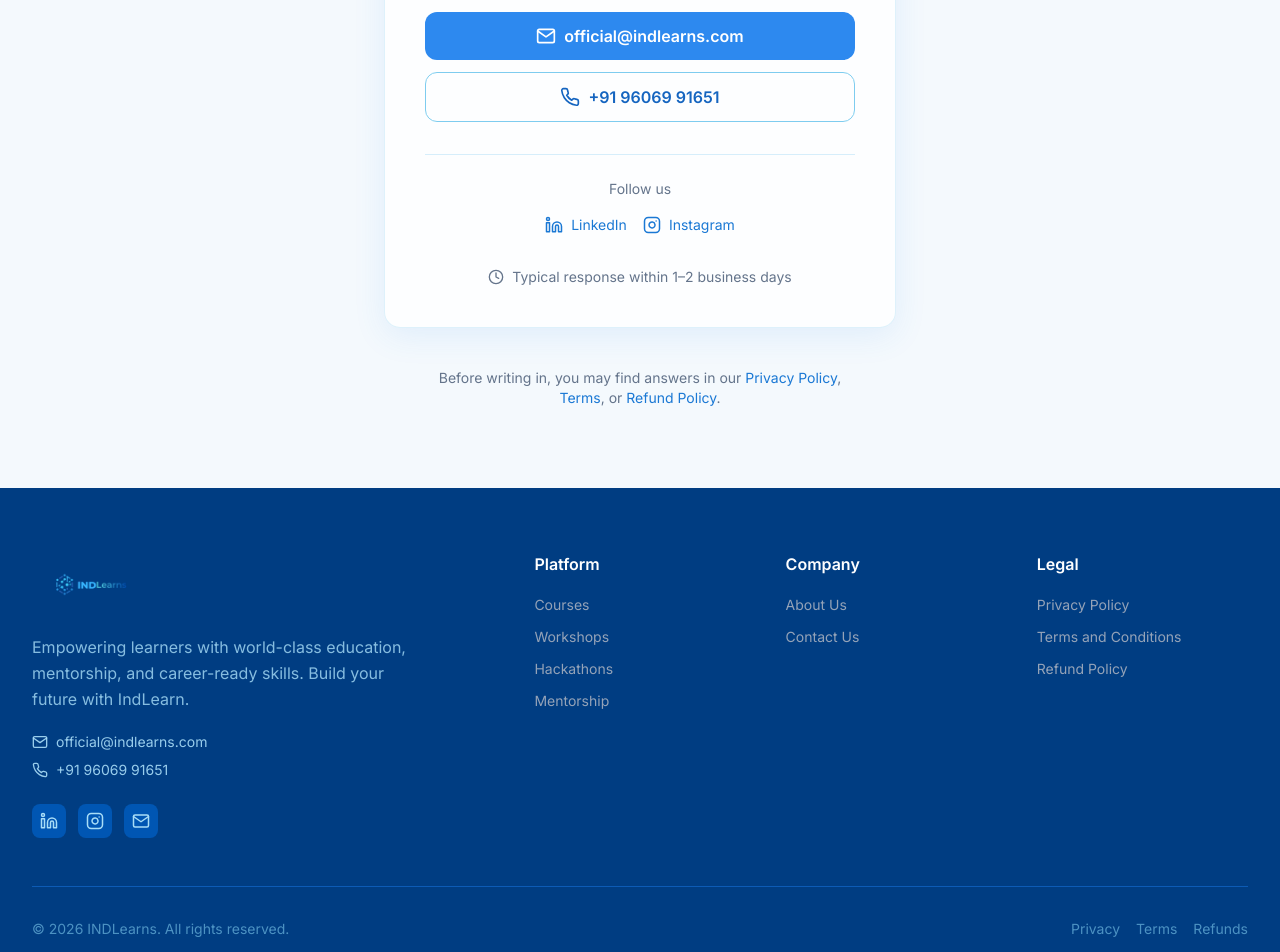
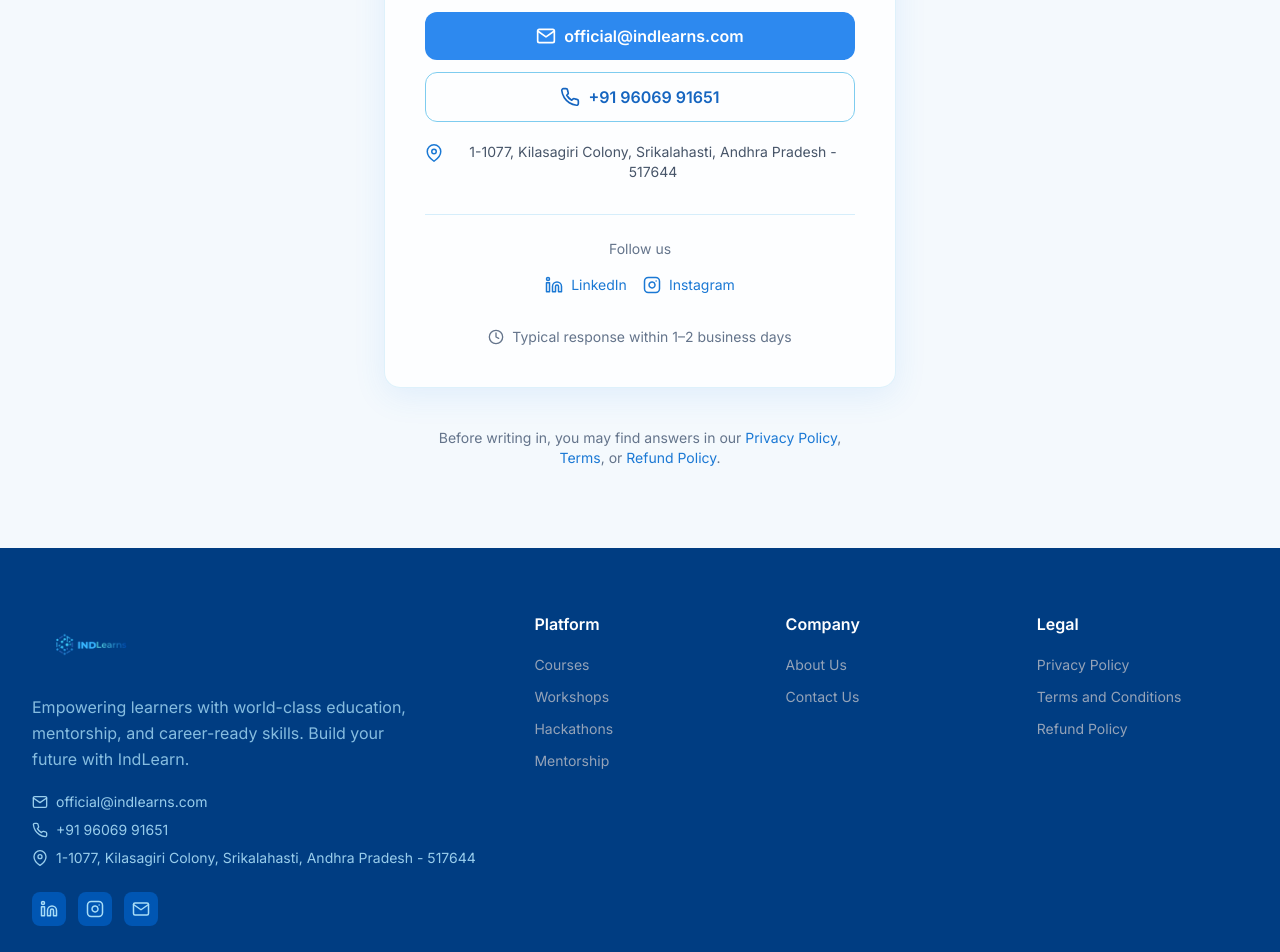
Before and after one commit to Indlearns/frontend, a React (Vite) app: page /contact in a window 1280 px wide. Shown: the part 600-1552 px from the top of the page. Built offline with nearby package versions, Linux system fonts and the light colour scheme; no server answers.

Commit message:
new changes

```diff
--- a/src/components/layout/Footer.jsx
+++ b/src/components/layout/Footer.jsx
@@ -1,5 +1,5 @@
 import { Link } from "react-router-dom";
-import { FiLinkedin, FiMail, FiPhone, FiInstagram } from "react-icons/fi";
+import { FiLinkedin, FiMail, FiPhone, FiInstagram, FiMapPin } from "react-icons/fi";
 import Logo from "../common/Logo";
 import { APP_NAME, CONTACT, SOCIAL_LINKS } from "../../utils/constants";
 
@@ -56,6 +56,10 @@
                 <FiPhone size={16} className="shrink-0" />
                 {CONTACT.phoneDisplay}
               </a>
+              <p className="flex items-start gap-2 text-brand-200/90">
+                <FiMapPin size={16} className="shrink-0 mt-0.5" />
+                <span>{CONTACT.address}</span>
+              </p>
             </div>
 
             <div className="flex gap-3 mt-6">
--- a/src/pages/Legal/LegalDocumentPage.jsx
+++ b/src/pages/Legal/LegalDocumentPage.jsx
@@ -95,6 +95,7 @@
             {CONTACT.phoneDisplay}
           </a>
         </p>
+        <p className="text-sm text-slate-700 dark:text-slate-300 mt-2">{CONTACT.address}</p>
       </div>
 
       <div className="mt-8 pt-8 border-t border-brand-100 dark:border-slate-800 flex flex-wrap gap-4 text-sm">
--- a/src/pages/Public/ContactPage.jsx
+++ b/src/pages/Public/ContactPage.jsx
@@ -1,4 +1,4 @@
-import { FiMail, FiHeadphones, FiClock, FiPhone, FiLinkedin, FiInstagram } from "react-icons/fi";
+import { FiMail, FiHeadphones, FiClock, FiPhone, FiLinkedin, FiInstagram, FiMapPin } from "react-icons/fi";
 import { Link } from "react-router-dom";
 import { CONTACT } from "../../utils/constants";
 
@@ -41,6 +41,10 @@
           <FiPhone size={20} />
           {CONTACT.phoneDisplay}
         </a>
+        <p className="flex items-start justify-center gap-2 text-sm text-slate-600 dark:text-slate-400 pt-2">
+          <FiMapPin size={18} className="shrink-0 mt-0.5 text-brand-600" />
+          <span>{CONTACT.address}</span>
+        </p>
       </div>
 
       <div className="mt-8 pt-6 border-t border-brand-100 dark:border-slate-700">
--- a/src/utils/constants.js
+++ b/src/utils/constants.js
@@ -17,6 +17,7 @@
   phone: "9606991651",
   phoneTel: "+919606991651",
   phoneDisplay: "+91 96069 91651",
+  address: "1-1077, Kilasagiri Colony, Srikalahasti, Andhra Pradesh - 517644",
   linkedin: "https://www.linkedin.com/company/indlearns",
   instagram: "https://www.instagram.com/ind.learns",
 };
```
